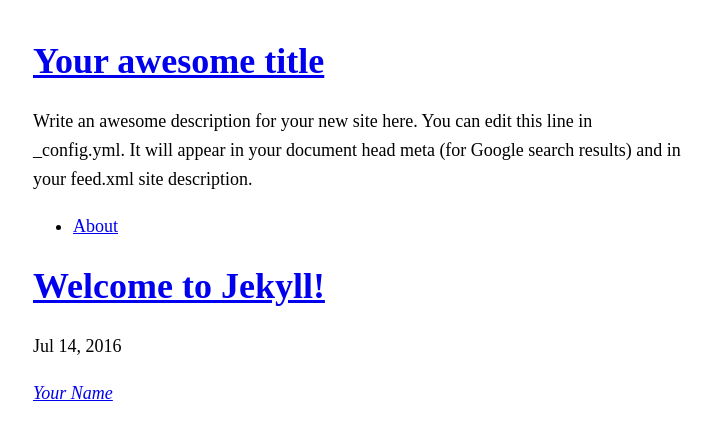
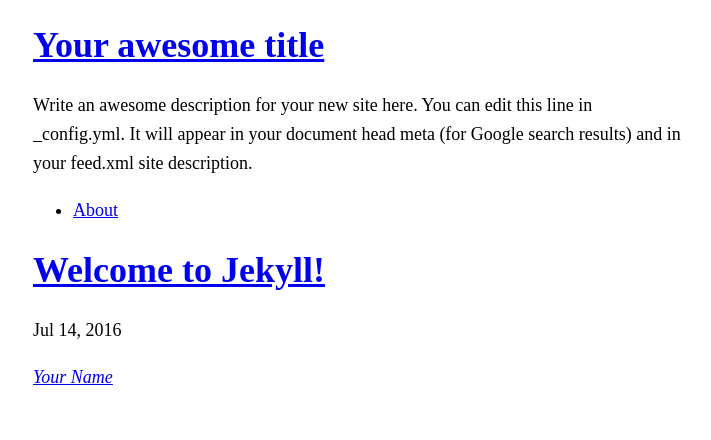
Before and after one commit to artlogic/iota, a Jekyll site: the page built from index.html, in a window 1280 px wide. Shown: the top 440 px of the page, without its empty margins (282-993 px from the left). Built offline with Jekyll 4.4.1, drawn with Linux system fonts in a browser that asks for light colours.

Commit message:
Minor modifications and clarifications

```diff
--- a/css/iota.css
+++ b/css/iota.css
@@ -7,7 +7,7 @@
 /* taken from http://bettermotherfuckingwebsite.com/ */
 
 body {
-    margin: 40px auto;
+    margin: 0 auto;  /* was 40px auto at bmfws */
     max-width: 650px;
     line-height: 1.6;
     font-size: 18px;
@@ -15,5 +15,8 @@
 }
 
 h1, h2, h3 {
+    /* large font sizes look odd with larger line heights */
     line-height: 1.2;
 }
+
+/* iota styles */
```
